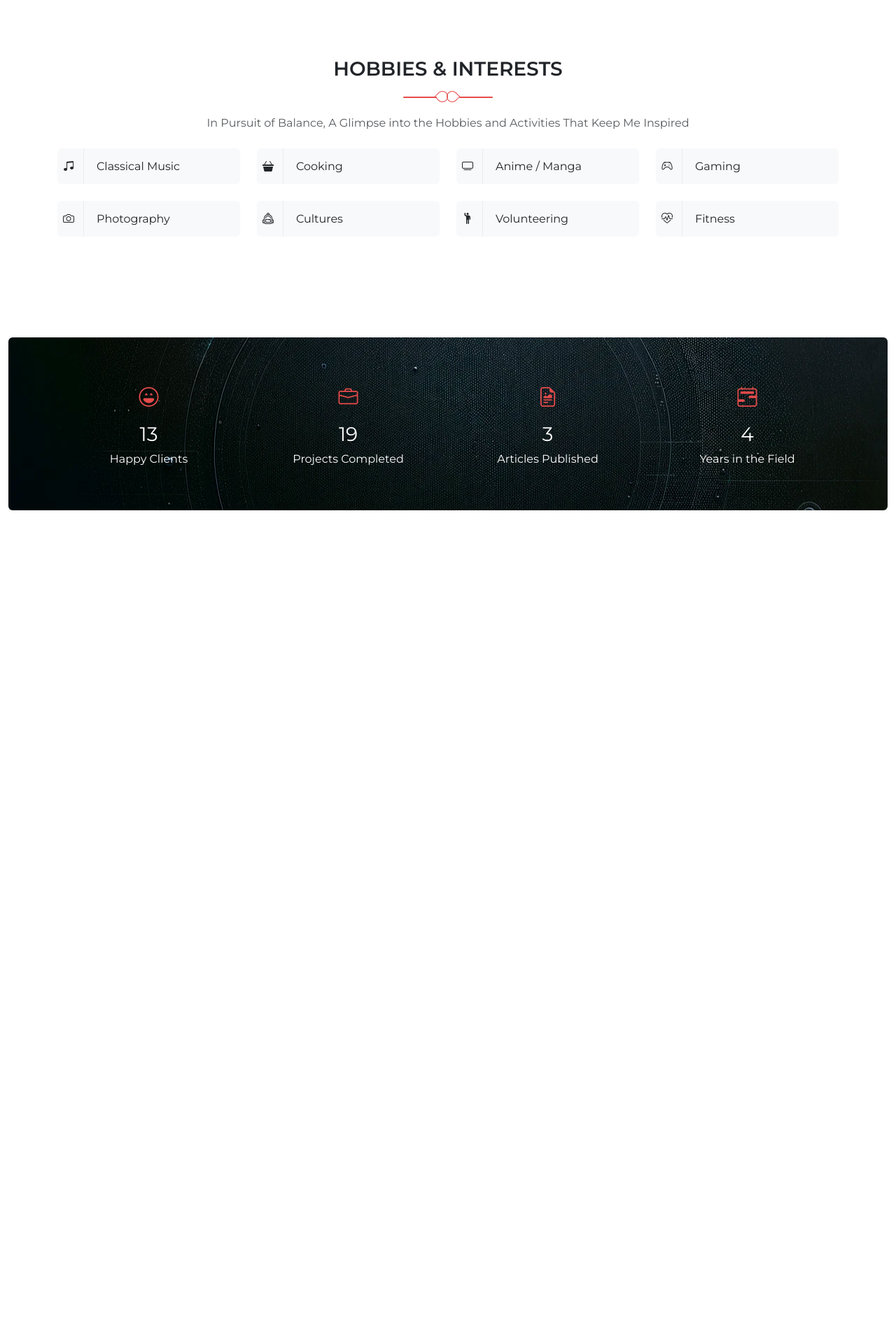
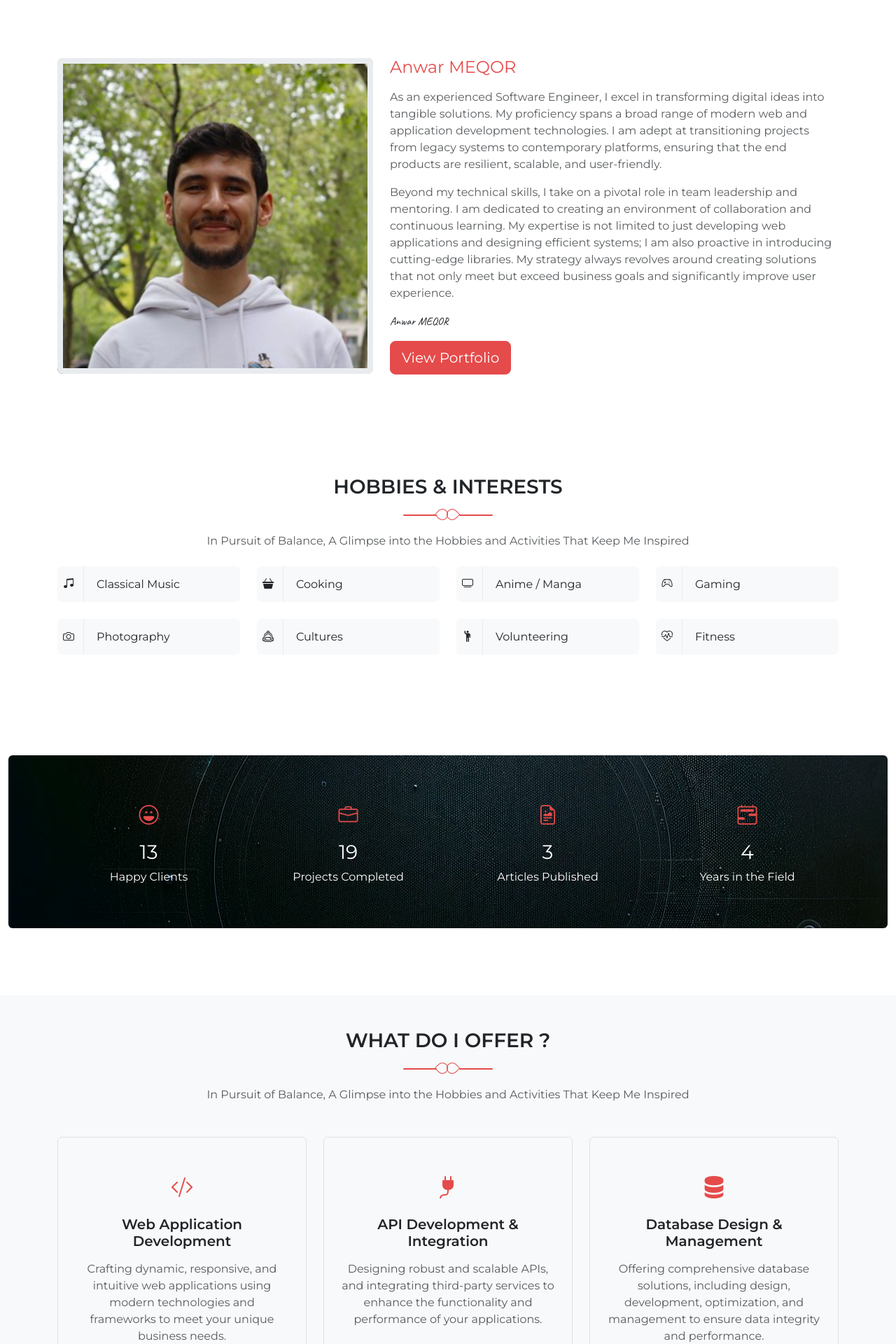
Before and after one commit to AnwarMEQOR/portfolio, an Angular app: page / in a window 1280 px wide. Shown: the part 740-2660 px from the top of the page at 70% size. Before the commit the page ends 1565 px from the top, so only its background shows below. Built offline with nearby package versions, Linux system fonts and the light colour scheme.

Commit message:
added about and services

```diff
--- a/src/app/pages/home/home.component.html
+++ b/src/app/pages/home/home.component.html
@@ -48,6 +48,42 @@
 	</a>
 </section>
 <!-- HERO END-->
+<!-- ABOUT START-->
+<section class="container my-5 py-5" id="about">
+	<div class="row align-items-center">
+		<div class="col-md-5">
+			<div class="position-relative about-hero">
+				<img src="assets/images/home/profile.png" class="rounded-3 w-100" alt="" />
+			</div>
+		</div>
+		<div class="col-md-7 mt-4 pt-2 mt-sm-0 pt-sm-0">
+			<div class="mb-0 ml-lg-5 ml-md-3">
+				<h4 class="text-primary mb-3">Anwar MEQOR</h4>
+				<p class="text-muted">
+					As an experienced Software Engineer, I excel in transforming digital ideas into
+					tangible solutions. My proficiency spans a broad range of modern web and
+					application development technologies. I am adept at transitioning projects from
+					legacy systems to contemporary platforms, ensuring that the end products are
+					resilient, scalable, and user-friendly.
+				</p>
+				<p class="text-muted">
+					Beyond my technical skills, I take on a pivotal role in team leadership and
+					mentoring. I am dedicated to creating an environment of collaboration and
+					continuous learning. My expertise is not limited to just developing web
+					applications and designing efficient systems; I am also proactive in introducing
+					cutting-edge libraries. My strategy always revolves around creating solutions
+					that not only meet but exceed business goals and significantly improve user
+					experience.
+				</p>
+				<span class="fs-6 family-caveat">Anwar MEQOR</span>
+				<div class="mt-3">
+					<a href="#projects" class="btn btn-primary btn-lg mouse-down">View Portfolio</a>
+				</div>
+			</div>
+		</div>
+	</div>
+</section>
+<!-- ABOUT ENDS-->
 <!-- INTERESTS START-->
 <section class="container my-5 py-5">
 	<div class="section-title justify-content-center text-center position-relative">
@@ -96,3 +132,40 @@
 	</div>
 </section>
 <!-- STATS END-->
+<!-- SERVICES START-->
+<section class="bg-light my-5 py-5" id="services">
+	<div class="section-title justify-content-center text-center position-relative">
+		<h4
+			class="title-line fs-3 fw-semibold position-relative d-inline-block z-2 text-uppercase mb-5"
+		>
+			What Do I Offer ?
+		</h4>
+		<span></span>
+		<p class="text-muted mx-auto para-desc mb-0">
+			In Pursuit of Balance, A Glimpse into the Hobbies and Activities That Keep Me Inspired
+		</p>
+	</div>
+	<div class="container-md">
+		<div class="row">
+			<div *ngFor="let service of services" class="col-lg-4 col-md-6 col-12 pt-5 pt-lg-auto">
+				<div
+					class="service-wrapper h-100 rounded position-relative text-center border border-footer p-4 pt-5 pb-5"
+				>
+					<div class="icon text-primary">
+						<i class="bi bi-{{ service.icon }} text-primary fs-2"></i>
+					</div>
+					<div class="mt-3">
+						<h5 class="title fw-semibold">{{ service.title }}</h5>
+						<p class="text-muted mt-3 mb-0">
+							{{ service.text }}
+						</p>
+					</div>
+					<div class="big-icon position-absolute end-0 bottom-0">
+						<i class="bi bi-{{ service.icon }} text-primary icons"></i>
+					</div>
+				</div>
+			</div>
+		</div>
+	</div>
+</section>
+<!-- SERVICES END-->
--- a/src/app/pages/home/home.component.scss
+++ b/src/app/pages/home/home.component.scss
@@ -114,3 +114,66 @@
 .counter {
 	background: url('/assets/images/home/bg-counter.png') center center;
 }
+.about-hero {
+	&:before {
+		content: '';
+		position: absolute;
+		top: 0;
+		right: 0;
+		left: 0;
+		bottom: 0;
+		border-radius: 0.5rem;
+		border: 0.5rem solid #e9ecefff;
+	}
+}
+section {
+	scroll-margin-top: 6rem; // prevent the section from going under the navbar
+}
+.service-wrapper {
+	transition: all 0.2s ease;
+	.title {
+		transition: all 0.2s ease;
+	}
+	&.border-footer {
+		&:after {
+			content: '';
+			position: absolute;
+			left: 0;
+			right: 0;
+			bottom: 0;
+			width: 5rem;
+			height: 0.1rem;
+			margin: 0 auto;
+			background-color: transparent;
+			transition: all 0.5s ease-in-out;
+		}
+	}
+	.big-icon {
+		opacity: 0;
+		.icons {
+			transition: all 0.5s ease;
+		}
+	}
+	&:hover {
+		box-shadow: rgba(100, 100, 111, 0.2) 0px 7px 29px 0px;
+		background: #ffffff;
+		transform: translateY(-0.3rem);
+		border-color: transparent !important;
+		&:after {
+			width: 95%;
+			background-color: #e54b4bff;
+		}
+		.content {
+			.title {
+				color: #e54b4bff;
+			}
+		}
+		.big-icon {
+			z-index: -1;
+			opacity: 0.2;
+			.icons {
+				font-size: 8rem;
+			}
+		}
+	}
+}
--- a/src/app/pages/home/home.component.ts
+++ b/src/app/pages/home/home.component.ts
@@ -21,6 +21,38 @@ export class HomeComponent implements OnInit {
 		{ name: 'Projects Completed', icon: 'briefcase', finalCount: 19, count: 0 },
 		{ name: 'Articles Published', icon: 'file-earmark-richtext', finalCount: 3, count: 0 },
 		{ name: 'Years in the Field', icon: 'calendar2-range', finalCount: 4, count: 0 },
+	]
+	services: { title: string; icon: string; text: string }[] = [
+		{
+			title: 'Web Application Development',
+			icon: 'code-slash',
+			text: 'Crafting dynamic, responsive, and intuitive web applications using modern technologies and frameworks to meet your unique business needs.',
+		},
+		{
+			title: 'API Development & Integration',
+			icon: 'plug-fill',
+			text: 'Designing robust and scalable APIs, and integrating third-party services to enhance the functionality and performance of your applications.',
+		},
+		{
+			title: 'Database Design & Management',
+			icon: 'server',
+			text: 'Offering comprehensive database solutions, including design, development, optimization, and management to ensure data integrity and performance.',
+		},
+		{
+			title: 'Cloud Services & Deployment',
+			icon: 'cloud-arrow-up-fill',
+			text: 'Leveraging cloud technologies to deploy, manage, and scale applications efficiently, ensuring high availability and cost-effectiveness.',
+		},
+		{
+			title: 'SEO Optimization & Analysis',
+			icon: 'graph-up-arrow',
+			text: "Enhancing your website's visibility and ranking on search engines through SEO optimization and analysis. Implementing best practices to drive organic traffic.",
+		},
+		{
+			title: 'Cybersecurity & Data Protection',
+			icon: 'shield-lock-fill',
+			text: 'Prioritizing the security of your digital assets with comprehensive cybersecurity solutions. Implementing robust security protocols and ensuring data protection',
+		},
 	]
 	@ViewChild('counter') counterElement: ElementRef | undefined
 	hasAnimatedCounter = false // To ensure the counter animation only runs once
```
